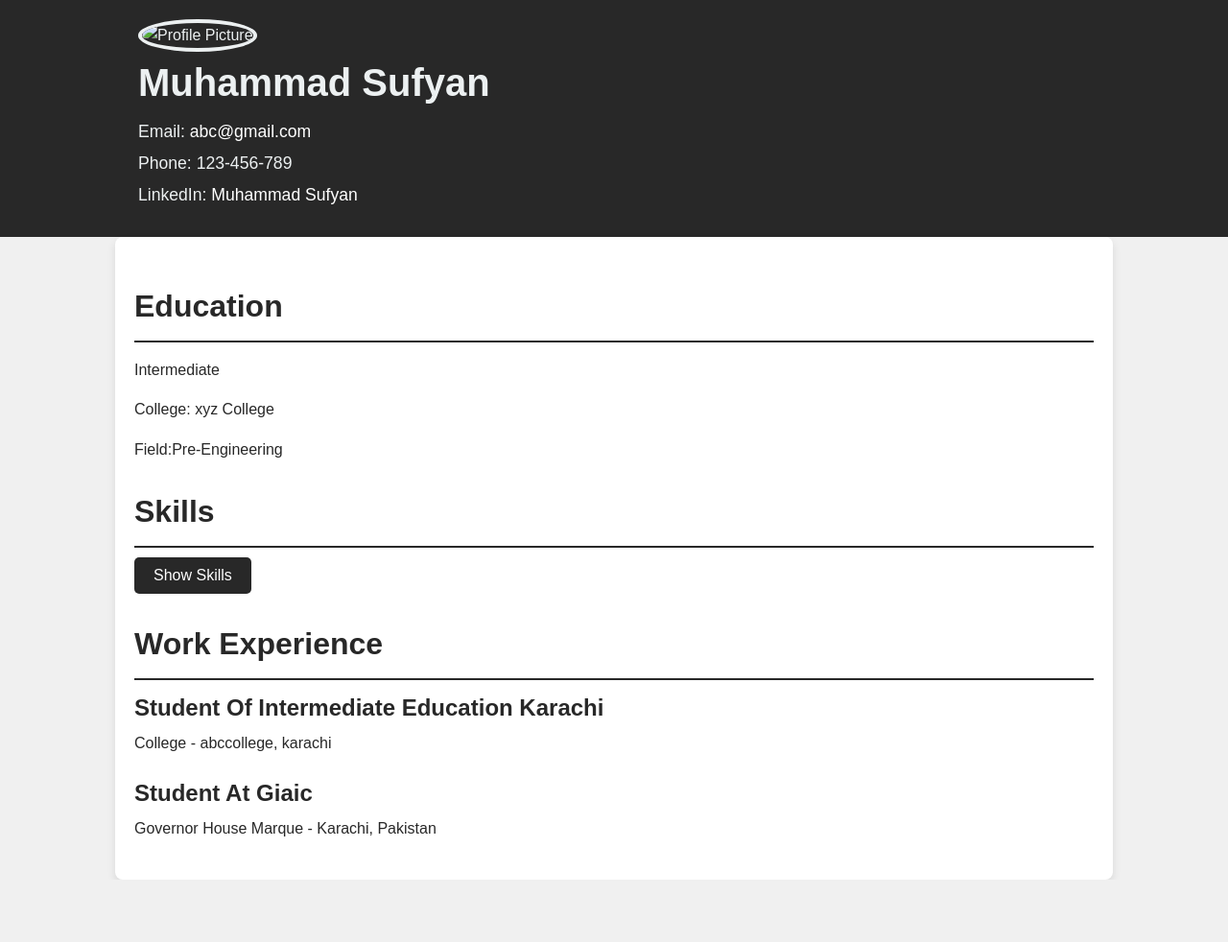
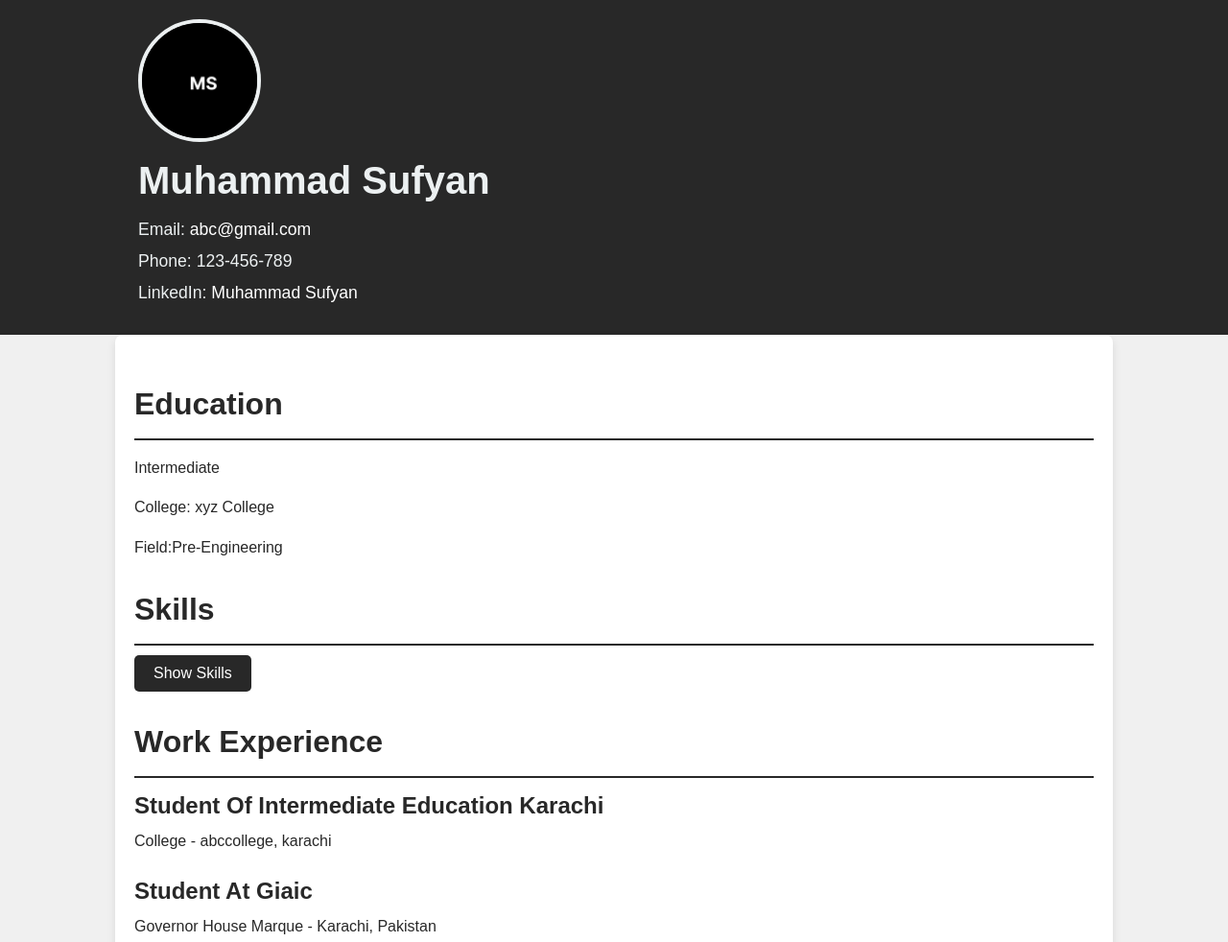
Before and after one commit to MuhammadSufyan45/Hackathon--milestones, a plain HTML site: page milestone-1/index.html in a window 1280 px wide. Shown: the top 982 px of the page at 96% size. Before the commit the page ends 917 px from the top, so only its background shows below. Drawn offline with Linux system fonts and the light colour scheme.

Commit message:
Update index.html

```diff
--- a/milestone-1/index.html
+++ b/milestone-1/index.html
@@ -9,7 +9,7 @@
 <body>
     <header>
         <div class="container">
-            <img src="assets/profile.png" alt="Profile Picture" id="profile-pic">
+            <img src="profile.png" alt="Profile Picture" id="profile-pic">
             <div class="header-info">
                 <h1>Muhammad Sufyan</h1>
                 <p>Email: <a href="mailto:your.email@example.com">abc@gmail.com</a></p>
```
